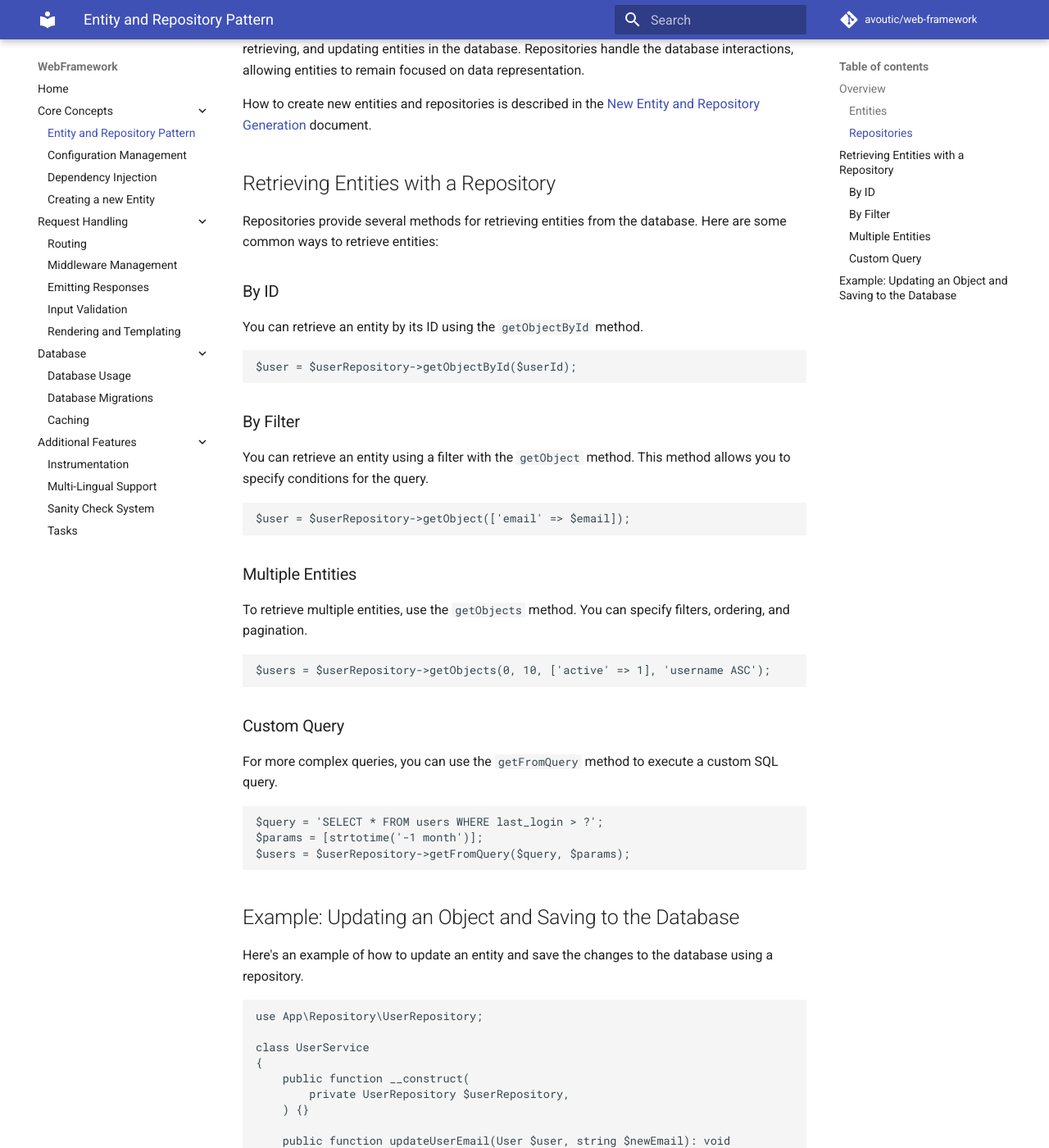
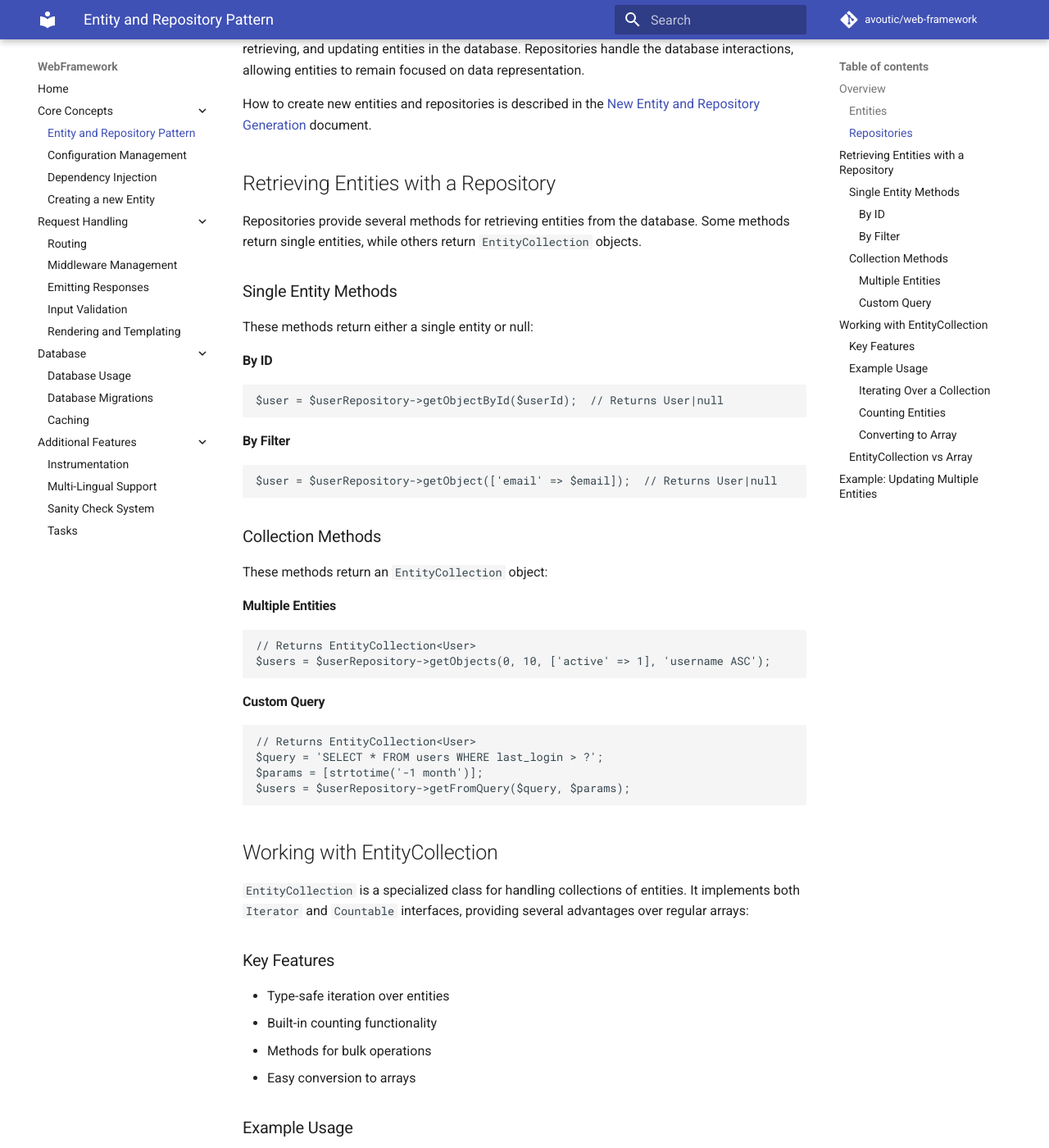
Before and after one commit to avoutic/web-framework, an MkDocs documentation site: the page built from docs/entities-and-repositories.md, in a window 1280 px wide and 1400 px high, scrolled down 672 px. Shown: the whole window at 82% size. Built offline with MkDocs 1.6.1 and Material for MkDocs 9.7.7, drawn with Linux system fonts in a browser that asks for light colours; comment, search, counter and statistics services are not loaded; some of the changed text lies outside the part shown.

Commit message:
Improve entities and repositories documentation

```diff
--- a/docs/entities-and-repositories.md
+++ b/docs/entities-and-repositories.md
@@ -18,45 +18,93 @@
 
 ## Retrieving Entities with a Repository
 
-Repositories provide several methods for retrieving entities from the database. Here are some common ways to retrieve entities:
+Repositories provide several methods for retrieving entities from the database. Some methods return single entities, while others return `EntityCollection` objects.
 
-### By ID
+### Single Entity Methods
 
-You can retrieve an entity by its ID using the `getObjectById` method.
+These methods return either a single entity or null:
 
+#### By ID
 ~~~php
-$user = $userRepository->getObjectById($userId);
+$user = $userRepository->getObjectById($userId);  // Returns User|null
 ~~~
 
-### By Filter
-
-You can retrieve an entity using a filter with the `getObject` method. This method allows you to specify conditions for the query.
-
+#### By Filter
 ~~~php
-$user = $userRepository->getObject(['email' => $email]);
+$user = $userRepository->getObject(['email' => $email]);  // Returns User|null
 ~~~
 
-### Multiple Entities
+### Collection Methods
 
-To retrieve multiple entities, use the `getObjects` method. You can specify filters, ordering, and pagination.
+These methods return an `EntityCollection` object:
 
+#### Multiple Entities
 ~~~php
+// Returns EntityCollection<User>
 $users = $userRepository->getObjects(0, 10, ['active' => 1], 'username ASC');
 ~~~
 
-### Custom Query
-
-For more complex queries, you can use the `getFromQuery` method to execute a custom SQL query.
-
+#### Custom Query
 ~~~php
+// Returns EntityCollection<User>
 $query = 'SELECT * FROM users WHERE last_login > ?';
 $params = [strtotime('-1 month')];
 $users = $userRepository->getFromQuery($query, $params);
 ~~~
 
-## Example: Updating an Object and Saving to the Database
+## Working with EntityCollection
 
-Here's an example of how to update an entity and save the changes to the database using a repository.
+`EntityCollection` is a specialized class for handling collections of entities. It implements both `Iterator` and `Countable` interfaces, providing several advantages over regular arrays:
+
+### Key Features
+- Type-safe iteration over entities
+- Built-in counting functionality
+- Methods for bulk operations
+- Easy conversion to arrays
+
+### Example Usage
+
+#### Iterating Over a Collection
+~~~php
+$users = $userRepository->getObjects(0, 10);
+foreach ($users as $user) {
+    echo $user->getUsername();
+}
+~~~
+
+#### Counting Entities
+~~~php
+$userCount = $users->count();
+~~~
+
+#### Converting to Array
+You can convert an EntityCollection to an array in two ways:
+
+1. Convert to an array of entity arrays:
+~~~php
+$arrayOfArrays = $users->toArray();  // Each entity is converted to array form
+~~~
+
+2. Apply a custom callback to each entity:
+~~~php
+$usernames = $users->call(function($user) {
+    return $user->getUsername();
+});
+~~~
+
+### EntityCollection vs Array
+
+Here's why EntityCollection is preferred over regular arrays:
+
+1. **Type Safety**: EntityCollection is generic-typed, ensuring all items are of the same entity type
+2. **Iteration Control**: Provides controlled iteration without exposing the underlying array
+3. **Bulk Operations**: Built-in methods for operating on all entities at once
+4. **Memory Efficiency**: Lazy loading capabilities can be implemented without changing the interface
+5. **Consistency**: Ensures consistent behavior across the application
+
+## Example: Updating Multiple Entities
+
+Here's an example of working with an EntityCollection:
 
 ~~~php
 use App\Repository\UserRepository;
@@ -67,12 +115,20 @@
         private UserRepository $userRepository,
     ) {}
 
-    public function updateUserEmail(User $user, string $newEmail): void
+    public function deactivateInactiveUsers(int $daysInactive): void
     {
-        $user->setEmail($newEmail);
-        $this->userRepository->save($user);
+        $query = 'SELECT * FROM users WHERE last_login < ?';
+        $params = [strtotime("-{$daysInactive} days")];
+
+        $inactiveUsers = $this->userRepository->getFromQuery($query, $params);
+
+        foreach ($inactiveUsers as $user) {
+            $user->setActive(false);
+            $this->userRepository->save($user);
+        }
+
+        // Or get a count of affected users
+        $affectedCount = $inactiveUsers->count();
     }
 }
 ~~~
-
-In this example, the `UserService` class updates the email address of a user and then saves the changes back to the database using the `save` method of the repository.
```
